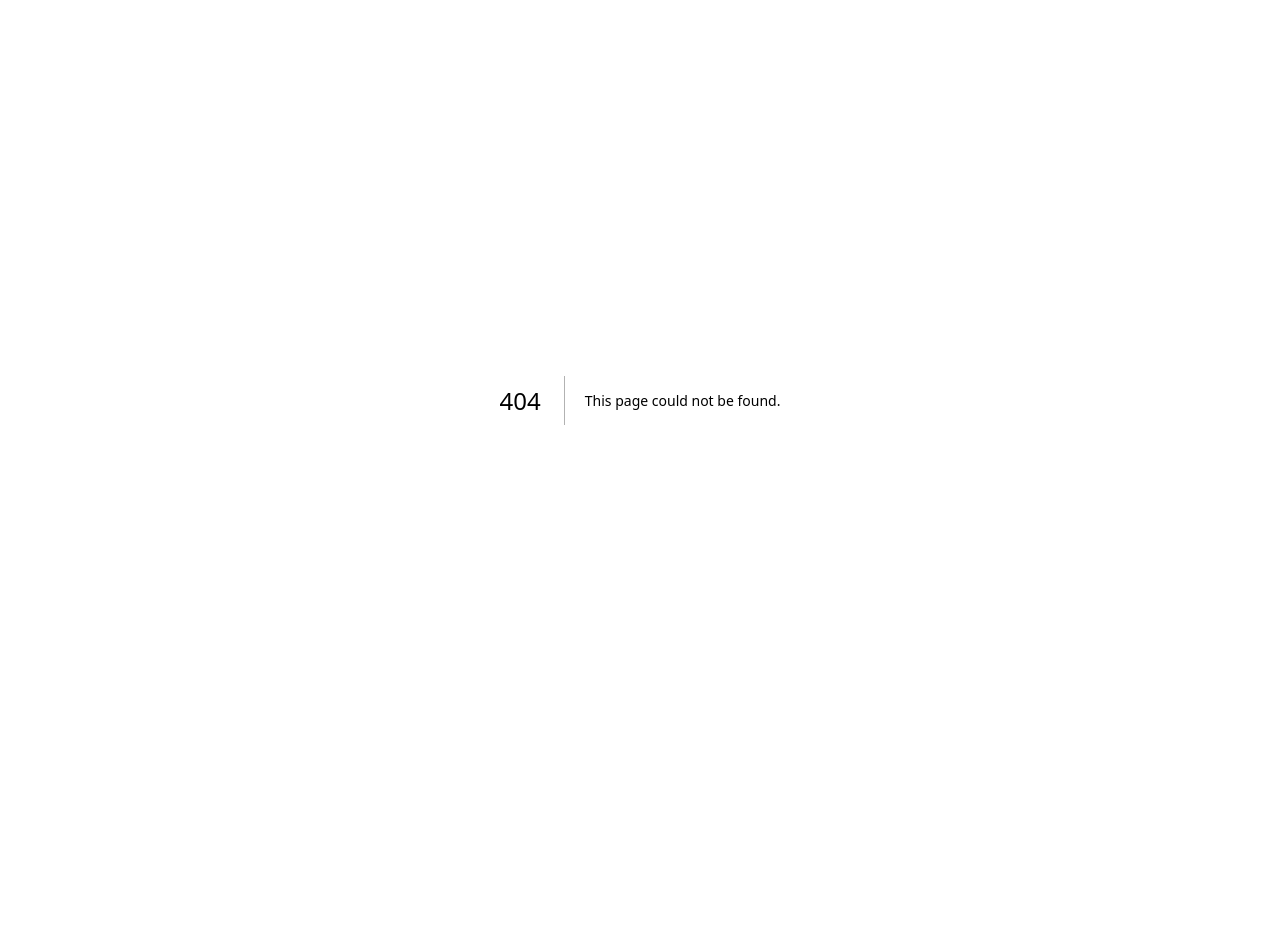
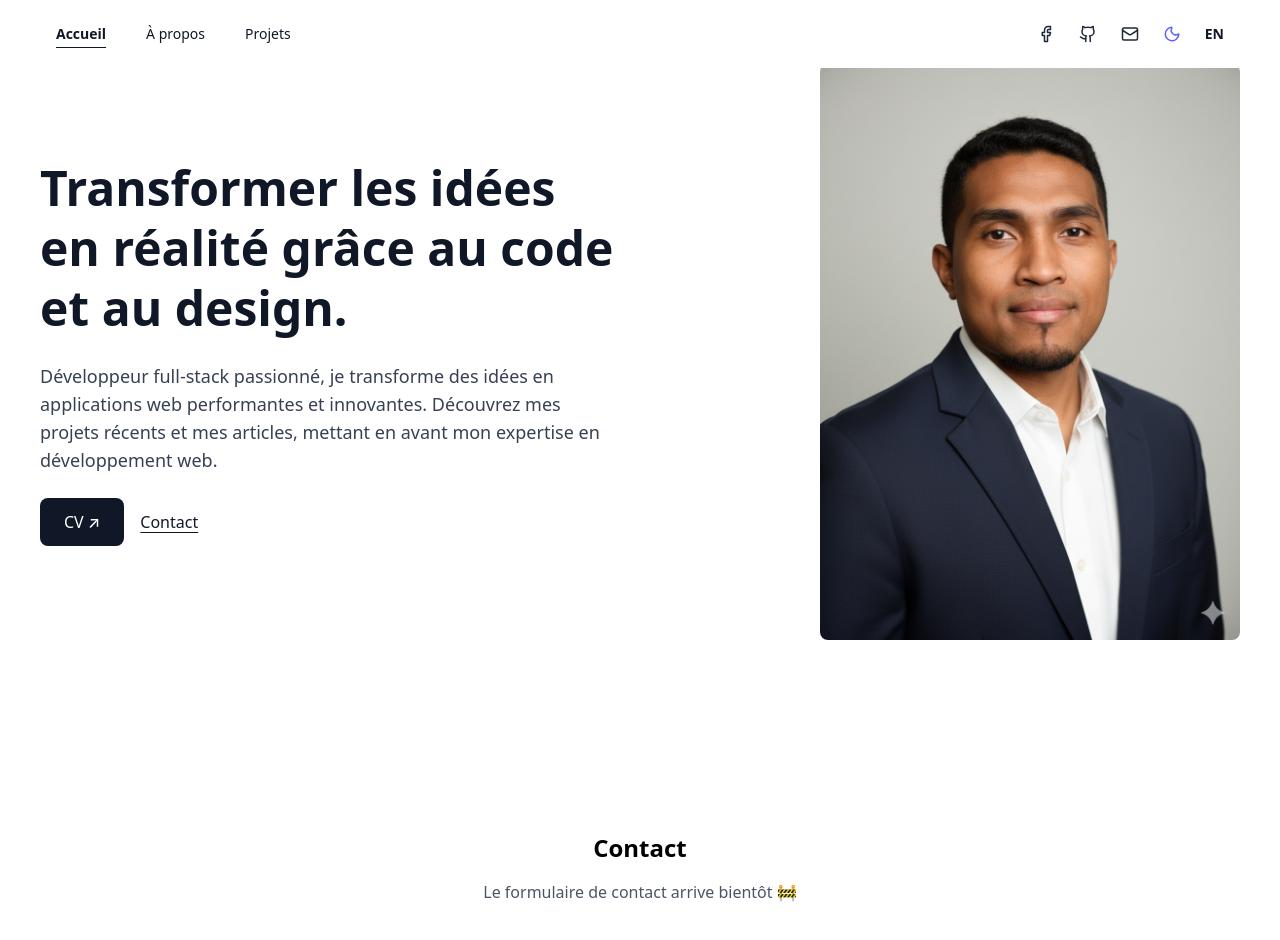
Before and after one commit to Sarbid123/portfolio, a Next.js app: page /fr in a window 1280 px wide. Before the commit this address had no page. Shown: the top 940 px of the page. Before the commit the page ends 800 px from the top, so only its background shows below. Built offline with nearby package versions, Linux system fonts and the light colour scheme.

Commit message:
Modélisation du navbar et hero

```diff
--- /dev/null
+++ b/src/app/en/page.tsx
@@ -0,0 +1,18 @@
+import Navbar from "@/components/navbar";
+import Hero from "@/components/hero";
+
+export default function HomeEN() {
+  return (
+    <main>
+      <Navbar />
+      <Hero />
+
+      <section id="contact" className="py-32 text-center">
+        <h2 className="text-2xl font-bold mb-4">Contact</h2>
+        <p className="text-gray-600">
+          Contact form coming soon 🚧
+        </p>
+      </section>
+    </main>
+  );
+}
--- /dev/null
+++ b/src/app/fr/page.tsx
@@ -0,0 +1,18 @@
+import Navbar from "@/components/navbar";
+import Hero from "@/components/hero";
+
+export default function HomeFR() {
+  return (
+    <main>
+      <Navbar />
+      <Hero />
+
+      <section id="contact" className="py-32 text-center">
+        <h2 className="text-2xl font-bold mb-4">Contact</h2>
+        <p className="text-gray-600">
+          Le formulaire de contact arrive bientôt 🚧
+        </p>
+      </section>
+    </main>
+  );
+}
--- a/src/app/globals.css
+++ b/src/app/globals.css
@@ -11,3 +11,11 @@ body {
     "Apple Color Emoji", "Segoe UI Emoji", "Segoe UI Symbol",
     "Noto Color Emoji";
 }
+
+body {
+  @apply bg-white text-black transition-colors duration-300;
+}
+
+.dark body {
+  @apply bg-neutral-950 text-white;
+}
--- a/src/app/page.tsx
+++ /dev/null
@@ -1,11 +0,0 @@
-import Navbar from "@/components/navbar";
-import Hero from "@/components/hero";
-
-export default function HomePage() {
-  return (
-    <main>
-      <Navbar />
-      <Hero />
-    </main>
-  );
-}
--- a/src/components/hero.tsx
+++ b/src/components/hero.tsx
@@ -1,49 +1,78 @@
-import Image from "next/image";
+"use client";
+
+import { usePathname } from "next/navigation";
+
+const HERO_CONTENT = {
+  fr: {
+    title: (
+      <>
+        Transformer les idées <br className="hidden lg:block" />
+        en réalité grâce au code <br className="hidden lg:block" />
+        et au design.
+      </>
+    ),
+    description:
+      "Développeur full-stack passionné, je transforme des idées en applications web performantes et innovantes. Découvrez mes projets récents et mes articles, mettant en avant mon expertise en développement web.",
+    resume: "CV ↗",
+    contact: "Contact",
+    role: "Développeur Web",
+  },
+  en: {
+    title: (
+      <>
+        Turning ideas <br className="hidden lg:block" />
+        into reality with code <br className="hidden lg:block" />
+        and design.
+      </>
+    ),
+    description:
+      "Passionate full-stack developer, I turn ideas into high-performance and innovative web applications. Discover my latest projects and articles showcasing my web development expertise.",
+    resume: "Resume ↗",
+    contact: "Contact",
+    role: "Web Developer",
+  },
+};
 
 export default function Hero() {
+  const pathname = usePathname();
+  const lang = pathname.startsWith("/en") ? "en" : "fr";
+
   return (
     <section className="flex min-h-[calc(100vh-96px)] flex-col-reverse items-center gap-12 px-6 py-10 lg:flex-row lg:justify-between lg:px-10">
 
       {/* Text */}
       <div className="w-full space-y-6 text-center lg:w-1/2 lg:text-left">
-                <h1 className="text-4xl font-extrabold leading-tight sm:text-5xl">
-                    Transformer les idées <br className="hidden lg:block" />
-                    en réalité grâce au code <br className="hidden lg:block" />
-                    et au design.
+        <h1 className="text-4xl font-extrabold leading-tight sm:text-5xl text-gray-900 dark:text-gray-100">
+          {HERO_CONTENT[lang].title}
         </h1>
 
-                <p className="mx-auto max-w-xl text-base text-gray-600 sm:text-lg lg:mx-0">
-                    Développeur full-stack passionné, je transforme des idées en applications web performantes et innovantes. Découvrez mes projets récents et mes articles, mettant en avant mon expertise en développement web.
+        <p className="mx-auto max-w-xl text-base text-gray-700 dark:text-gray-300 sm:text-lg lg:mx-0">
+          {HERO_CONTENT[lang].description}
         </p>
 
         <div className="flex flex-col items-center gap-4 sm:flex-row sm:justify-center lg:justify-start">
-                    <a
-                        href="/resume.pdf"
-                        className="rounded-lg bg-black px-6 py-3 font-medium text-white transition hover:bg-gray-800"
-                    >
-                        CV ↗
+          <a href="/resume.pdf" className="rounded-lg bg-gray-900 px-6 py-3 font-medium text-white dark:bg-gray-100 dark:text-black transition hover:opacity-90">
+            {HERO_CONTENT[lang].resume}
           </a>
 
-                    <a
-                        href="/contact"
-                        className="font-medium underline underline-offset-4"
-                    >
-                        Contact
+          <a href="#contact" className="font-medium underline underline-offset-4 text-gray-900 dark:text-gray-100">
+            {HERO_CONTENT[lang].contact}
           </a>
         </div>
       </div>
 
       {/* Image */}
-            <div className="w-full lg:w-1/2 flex justify-center">
-                <Image
-                    src="/images/profile.png"
-                    alt="Developer portrait"
-                    width={420}
-                    height={420}
-                    priority
-                    className="select-none"
-                />
+      <div className="relative group w-fit">
+        <img src="/images/profile.png" alt="Sarobidy Randrianjarihan­ta" className="w-[420px] rounded-lg object-cover" />
+
+        <div className="absolute inset-0 flex items-end justify-center rounded-lg bg-black/50 opacity-0 group-hover:opacity-100 transition-all duration-300">
+          <div className="mb-6 text-center translate-y-4 group-hover:translate-y-0 transition-all duration-300">
+            <p className="text-white text-lg font-semibold">Sarobidy RANDRIANJARIHANTA</p>
+            <p className="text-gray-200 text-sm">{HERO_CONTENT[lang].role}</p>
           </div>
+        </div>
+      </div>
+
     </section>
   );
 }
--- a/src/components/navbar.tsx
+++ b/src/components/navbar.tsx
@@ -1,53 +1,90 @@
+"use client";
+
+import { useEffect, useState } from "react";
 import Link from "next/link";
-import { Github, Facebook } from "lucide-react";
+import { Github, Facebook, Mail, Sun, Moon } from "lucide-react";
+import { usePathname } from "next/navigation";
 
-const NAV_LINKS = [
-  { label: "Accueil", href: "/" },
-  { label: "À propos", href: "/about" },
-  { label: "Projets", href: "/projects" },
-];
+const NAV_CONTENT = {
+  fr: {
+    links: [
+      { label: "Accueil", href: "/fr" },
+      { label: "À propos", href: "/fr/about" },
+      { label: "Projets", href: "/fr/projects" },
+    ],
+    switchLabel: "EN",
+  },
+  en: {
+    links: [
+      { label: "Home", href: "/en" },
+      { label: "About", href: "/en/about" },
+      { label: "Projects", href: "/en/projects" },
+    ],
+    switchLabel: "FR",
+  },
+};
 
 export default function Navbar() {
+  const pathname = usePathname();
+  const lang = pathname.startsWith("/en") ? "en" : "fr";
+
+  const [darkMode, setDarkMode] = useState(false);
+
+  useEffect(() => {
+    const savedTheme = localStorage.getItem("theme");
+    if (savedTheme === "dark") {
+      setDarkMode(true);
+      document.documentElement.classList.add("dark");
+    }
+  }, []);
+
+  useEffect(() => {
+    if (darkMode) {
+      document.documentElement.classList.add("dark");
+      localStorage.setItem("theme", "dark");
+    } else {
+      document.documentElement.classList.remove("dark");
+      localStorage.setItem("theme", "light");
+    }
+  }, [darkMode]);
+
+
   return (
-    <nav className="relative flex items-center justify-between px-14 py-6">
+    <nav className="fixed top-0 left-0 z-50 w-full flex items-center justify-between px-14 py-6 bg-white dark:bg-gray-900">
 
-      {/* Left navigation */}
-      <ul className="flex list-none gap-10 text-sm font-medium">
-        {NAV_LINKS.map((link) => (
+      {/* Navigation */}
+      <ul className="flex gap-10 text-sm font-medium">
+        {NAV_CONTENT[lang].links.map((link) => (
           <li key={link.href}>
-            <Link
-              href={link.href}
-              className="text-black hover:underline underline-offset-8"
-            >
+            <Link href={link.href} className={`text-gray-900 dark:text-gray-100 hover:underline underline-offset-8 ${pathname === link.href ? "underline font-semibold" : ""}`}>
               {link.label}
             </Link>
           </li>
         ))}
       </ul>
 
-      {/* Center logo */}
-      <div className="absolute left-1/2 -translate-x-1/2">
-        <div className="flex h-12 w-12 items-center justify-center rounded-full bg-black text-white font-bold">
-          SR
-        </div>
-      </div>
-
-      {/* Right social icons */}
+      {/* Right icons */}
       <div className="flex items-center gap-6">
-        <a
-          href="#"
-          aria-label="Facebook"
-          className="text-gray-600 hover:text-black transition"
-        >
+        <a href="#" aria-label="Facebook" className="text-gray-800 hover:text-black dark:text-gray-300 dark:hover:text-white transition">
           <Facebook size={18} />
         </a>
-        <a
-          href="#"
-          aria-label="GitHub"
-          className="text-gray-600 hover:text-black transition"
-        >
+
+        <a href="#" aria-label="GitHub" className="text-gray-800 hover:text-black dark:text-gray-300 dark:hover:text-white transition">
           <Github size={18} />
         </a>
+
+        <a href="#contact" aria-label="Contact" className="text-gray-800 hover:text-black dark:text-gray-300 dark:hover:text-white transition">
+          <Mail size={18} />
+        </a>
+
+        <button onClick={() => setDarkMode(!darkMode)} className="cursor-pointer transition">
+          {darkMode ? <Sun size={18} className="text-yellow-400" /> : <Moon size={18} className="text-indigo-500" />}
+        </button>
+
+        {/* Language switch */}
+        <Link href={lang === "fr" ? pathname.replace("/fr", "/en") : pathname.replace("/en", "/fr")} className="text-sm font-semibold text-gray-900 dark:text-gray-100 hover:underline">
+          {NAV_CONTENT[lang].switchLabel}
+        </Link>
       </div>
     </nav>
   );
--- a/tailwind.config.js
+++ b/tailwind.config.js
@@ -1,5 +1,6 @@
 /** @type {import('tailwindcss').Config} */
 module.exports = {
+    darkMode: "class",
     content: [
         "./src/app/**/*.{js,ts,jsx,tsx}",
         "./src/components/**/*.{js,ts,jsx,tsx}",
```
Lines whose indentation alone changed are shown as unchanged.
